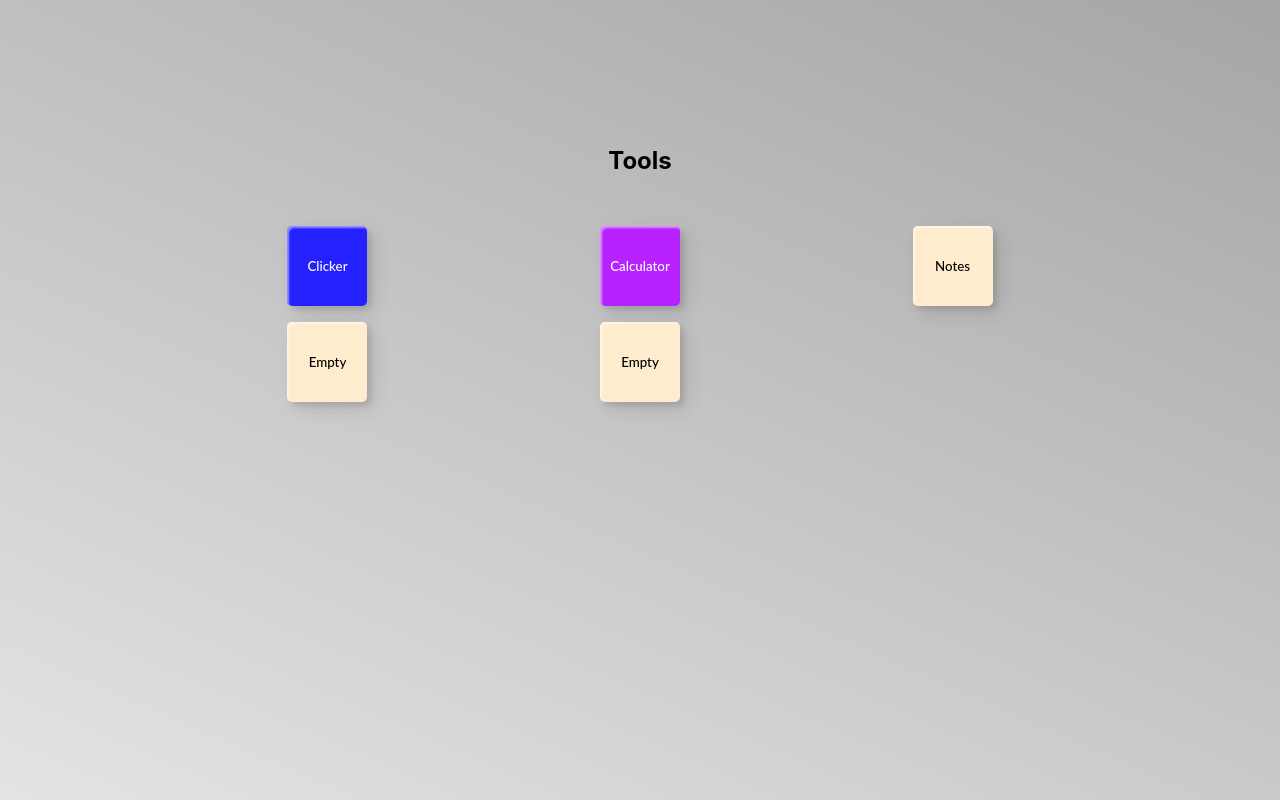
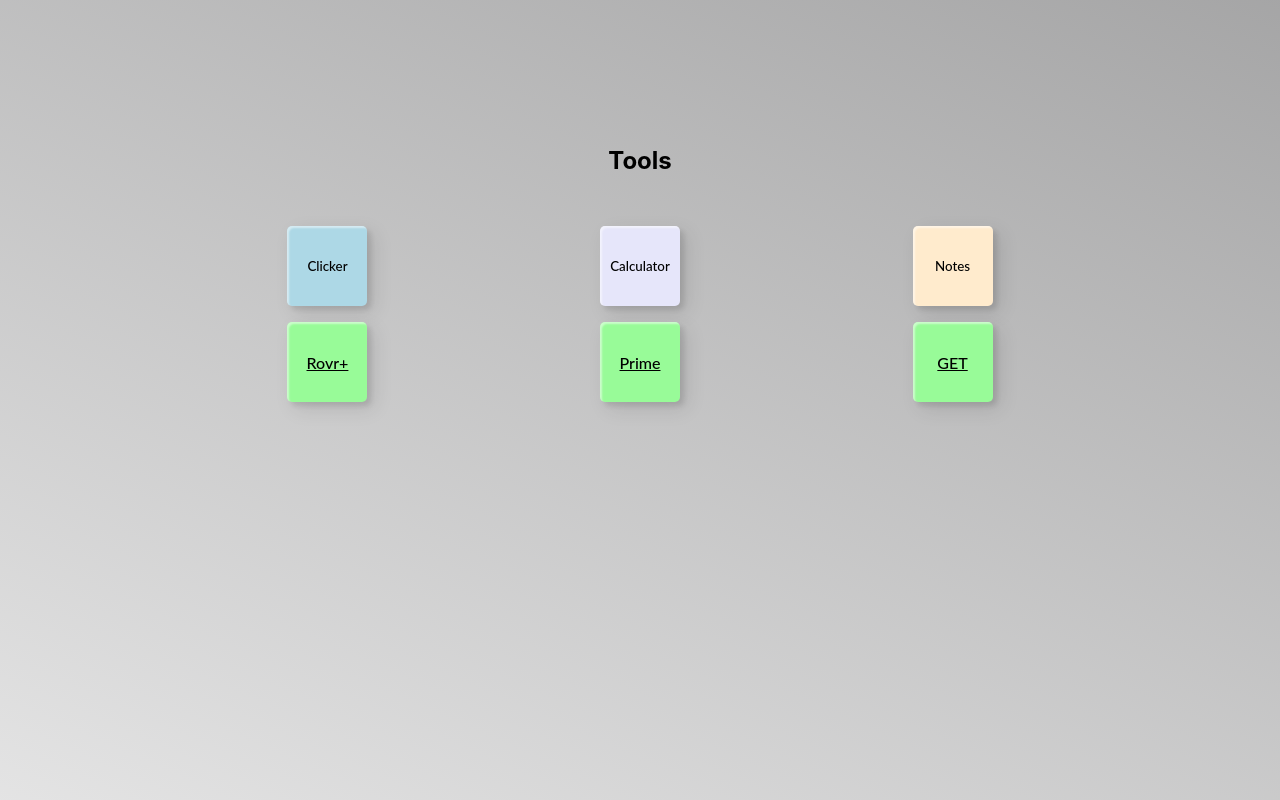
Before and after one commit to Novoltage/Ramptool, a React (Create React App) app: page / in a window 1280 px wide. Built offline with nearby package versions, Linux system fonts and the light colour scheme.

Commit message:
Added rovr, get, prime links and tweaked css

```diff
--- a/src/Components/Home/Home.css
+++ b/src/Components/Home/Home.css
@@ -51,7 +51,8 @@
 
   .btn-15 {
     width: 5rem;
-    background: #2521fe;
+    background: lightblue;
+    color: black;
     border: none;
     z-index: 1;
     aspect-ratio: 1/1;
@@ -86,7 +87,8 @@
 
 .btn-16 {
     width: 5rem;
-    background: #b621fe;
+    background: lavender;
+    color: black;
     border: none;
     z-index: 1;
     aspect-ratio: 1/1;
@@ -119,15 +121,15 @@
     top: 2px;
   }
 
-.btn-17 {
+.btn-18 {
     width: 5rem;
-    background: blanchedalmond;
+    background: palegreen;
     color: #000;
     border: none;
     z-index: 1;
     aspect-ratio: 1/1;
   }
-.btn-17:after {
+.btn-18:after {
     position: absolute;
     content: "";
     width: 0;
@@ -143,15 +145,15 @@
     transition: all 0.3s ease;
 
   }
-.btn-17:hover {
+.btn-18:hover {
     color: #000;
   }
-.btn-17:hover:after {
+.btn-18:hover:after {
     left: auto;
     right: 0;
     width: 100%;
   }
-.btn-17:active {
+.btn-18:active {
     top: 2px;
   }
 
@@ -191,3 +193,8 @@
 .btn-17:active {
     top: 2px;
   }
+
+  .a-tag{
+    align-content: center;
+    text-align: center;
+  }
--- a/src/Components/Home/Home.js
+++ b/src/Components/Home/Home.js
@@ -5,7 +5,7 @@ import { Calculator } from "../Calculator/Calculator"
 import './Home.css'
 import { Notes } from "../Notes/Notes";
 
-export function Home(){
+export function Home() {
 
 
 
@@ -23,24 +23,24 @@ export function Home(){
         case 1:
             return (
                 <>
-                    <Clicks/>
-                    <button className="custom-button btn-1" onClick={()=>ListType(0)}> Home </button>
+                    <Clicks />
+                    <button className="custom-button btn-1" onClick={() => ListType(0)}> Home </button>
                 </>
             )
 
         case 2:
             return (
                 <>
-                   <Calculator/>
-                   <button className="custom-button btn-1" onClick={()=>ListType(0)}> Home </button>
+                    <Calculator />
+                    <button className="custom-button btn-1" onClick={() => ListType(0)}> Home </button>
                 </>
             )
 
-            case 3:
+        case 3:
             return (
                 <>
-                   <Notes/>
-                   <button className="custom-button btn-1" onClick={()=>ListType(0)}> Home </button>
+                    <Notes />
+                    <button className="custom-button btn-1" onClick={() => ListType(0)}> Home </button>
                 </>
             )
 
@@ -49,11 +49,19 @@ export function Home(){
                 <div className="home-wrap">
                     <h1 className="home-header">Tools</h1>
                     <div className="home-btns">
-                    <button className="custom-btn btn-15" onClick={() => ListType(1)}  >Clicker</button>
-                    <button className="custom-btn btn-16" onClick={() => ListType(2)}  >Calculator</button>
-                    <button className="custom-btn btn-17" onClick={() => ListType(3)}  >Notes</button>
-                    <button className="custom-btn btn-17" onClick={() => ListType(0)}  >Empty</button>
-                    <button className="custom-btn btn-17" onClick={() => ListType(0)}  >Empty</button>
+                        <button className="custom-btn btn-15" onClick={() => ListType(1)}  >Clicker</button>
+                        <button className="custom-btn btn-16" onClick={() => ListType(2)}  >Calculator</button>
+                        <button className="custom-btn btn-17" onClick={() => ListType(3)}  >Notes</button>
+
+                        <a href="https://rovrplus.aa.com/task" target="_blank" rel="noreferrer" className="custom-btn btn-18 a-tag">
+                            Rovr+
+                        </a>
+                        <a href="https://prime.app.bags.aa.com/web/" target="_blank" rel="noreferrer" className="custom-btn btn-18 a-tag">
+                            Prime
+                        </a>
+                        <a href="https://get.aa.com/GetNG/home" target="_blank" rel="noreferrer" className="custom-btn btn-18 a-tag">
+                            GET
+                        </a>
 
                     </div>
                 </div>
--- a/src/Components/Notes/Notes.js
+++ b/src/Components/Notes/Notes.js
@@ -25,7 +25,7 @@ export function Notes() {
 
   function AddBullet(title) {
 
-    setBullets(currentBullets => {
+    setNotes(currentBullets => {
       return [
         ...currentBullets,
         { id: crypto.randomUUID(), title }
```
